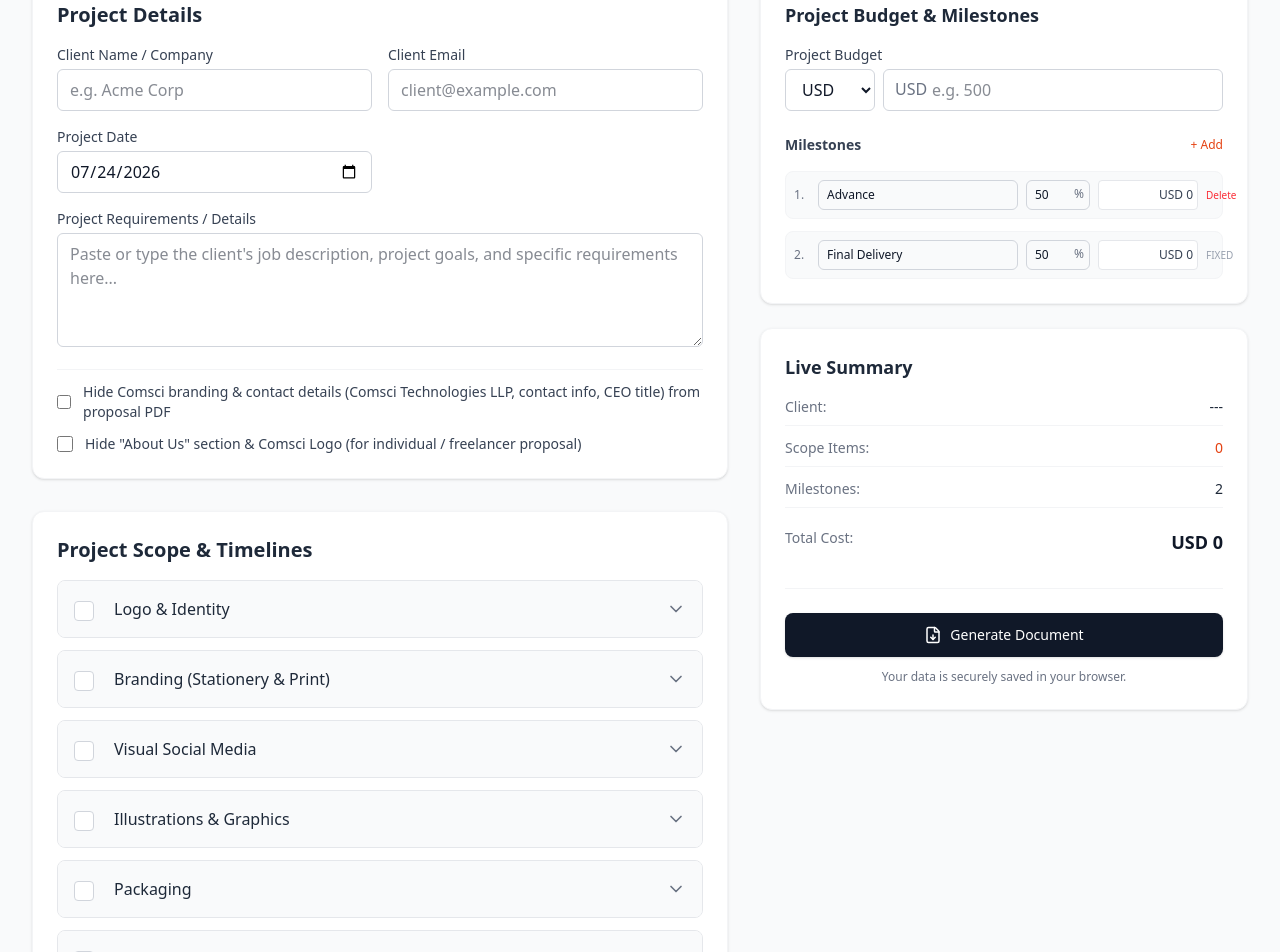
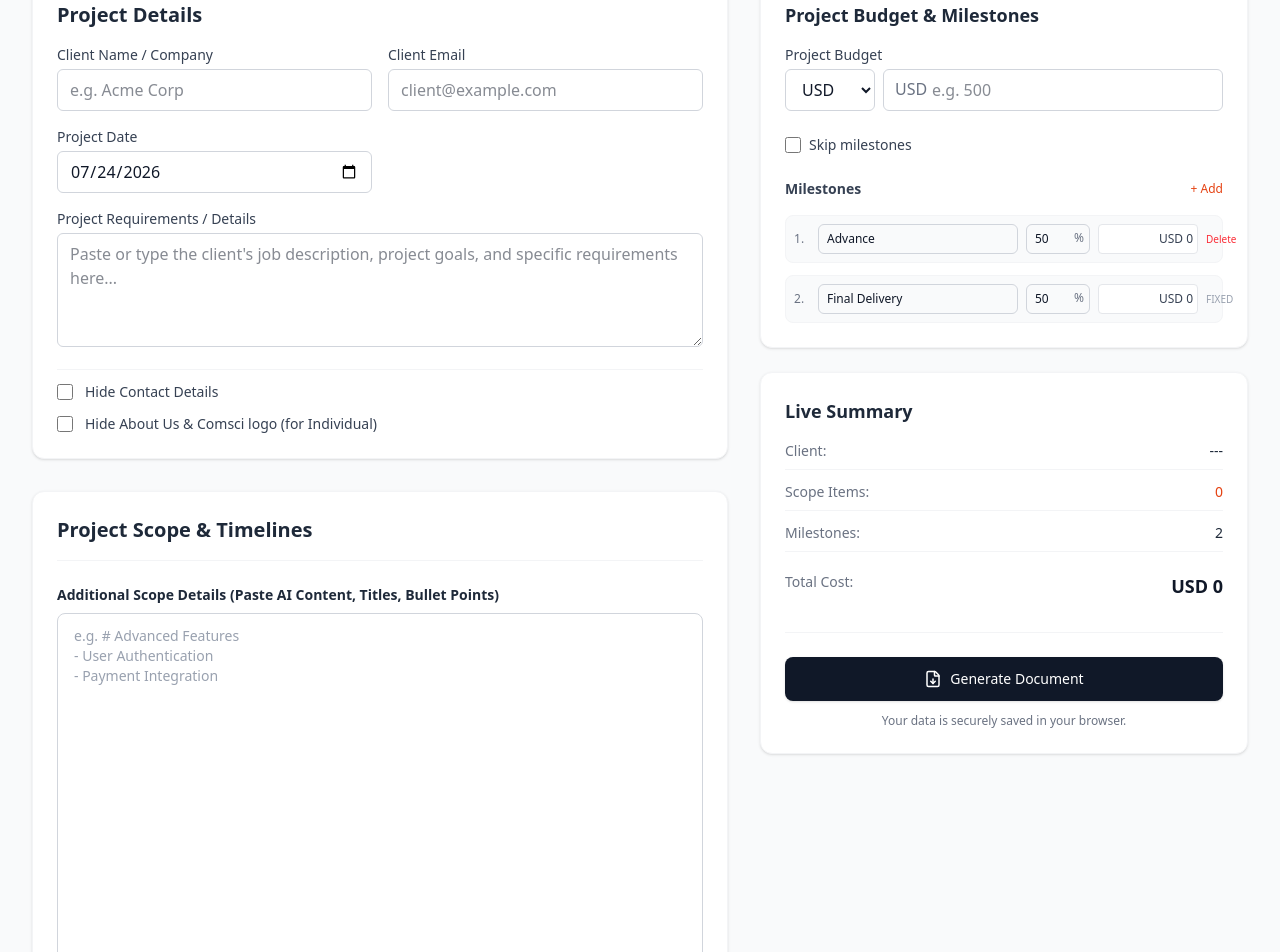
Before and after one commit to AryaKagathara/Proposal-Generator, a Next.js app: page / in a window 1280 px wide. Shown: the part 160-1112 px from the top of the page. Built offline with nearby package versions, Linux system fonts and the light colour scheme; what @react-pdf/renderer would draw is missing.

Commit message:
Budget checkbox and Serive detail hide

```diff
--- a/package.json
+++ b/package.json
@@ -9,6 +9,8 @@
     "lint": "eslint"
   },
   "dependencies": {
+    "@fontsource/playfair-display": "^5.3.0",
+    "@fontsource/plus-jakarta-sans": "^5.3.0",
     "@react-pdf/renderer": "^4.3.2",
     "lucide-react": "^0.577.0",
     "next": "16.1.7",
--- a/src/components/BudgetMilestones.tsx
+++ b/src/components/BudgetMilestones.tsx
@@ -51,6 +51,20 @@ export function BudgetMilestones({
           </div>
         </div>
 
+        <div className="flex items-center mb-6">
+          <input
+            id="hideMilestones"
+            type="checkbox"
+            checked={state.hideMilestones || false}
+            onChange={(e) => updateField("hideMilestones", e.target.checked)}
+            className="h-4 w-4 text-blue-600 focus:ring-blue-500 border-gray-300 rounded cursor-pointer"
+          />
+          <label htmlFor="hideMilestones" className="ml-2 block text-sm text-gray-700 cursor-pointer select-none">
+            Skip milestones
+          </label>
+        </div>
+
+        {!state.hideMilestones && (
           <div className="space-y-4">
             <div className="flex items-center justify-between">
               <h3 className="text-sm font-semibold text-gray-700">Milestones</h3>
@@ -114,6 +128,7 @@ export function BudgetMilestones({
               )}
             </div>
           </div>
+        )}
       </div>
     </div>
   );
--- a/src/components/HeaderForm.tsx
+++ b/src/components/HeaderForm.tsx
@@ -65,7 +65,7 @@ export function HeaderForm({
             className="h-4 w-4 text-blue-600 focus:ring-blue-500 border-gray-300 rounded cursor-pointer"
           />
           <label htmlFor="hideContactDetails" className="text-sm font-medium text-gray-700 cursor-pointer select-none">
-            Hide Comsci branding & contact details (Comsci Technologies LLP, contact info, CEO title) from proposal PDF
+            Hide Contact Details
           </label>
         </div>
 
@@ -78,7 +78,7 @@ export function HeaderForm({
             className="h-4 w-4 text-blue-600 focus:ring-blue-500 border-gray-300 rounded cursor-pointer"
           />
           <label htmlFor="hideAboutAndLogo" className="text-sm font-medium text-gray-700 cursor-pointer select-none">
-            Hide "About Us" section & Comsci Logo (for individual / freelancer proposal)
+            Hide About Us & Comsci logo (for Individual)
           </label>
         </div>
       </div>
--- a/src/components/ProposalGenerator.tsx
+++ b/src/components/ProposalGenerator.tsx
@@ -123,10 +123,12 @@ export function ProposalGenerator() {
                     <span className="text-gray-500">Scope Items:</span>
                     <span className="font-medium text-blue-600">{state.selectedScope.length}</span>
                   </div>
-                  <div className="flex justify-between border-b border-gray-100 pb-2">
-                    <span className="text-gray-500">Milestones:</span>
-                    <span className="font-medium text-gray-800">{state.paymentMilestones.length}</span>
-                  </div>
+                  {!state.hideMilestones && (
+                    <div className="flex justify-between border-b border-gray-100 pb-2">
+                      <span className="text-gray-500">Milestones:</span>
+                      <span className="font-medium text-gray-800">{state.paymentMilestones.length}</span>
+                    </div>
+                  )}
                   <div className="flex justify-between pt-2">
                     <span className="text-gray-500 font-medium">Total Cost:</span>
                     <span className="font-bold text-gray-900 text-lg">
--- a/src/components/ProposalPDF.tsx
+++ b/src/components/ProposalPDF.tsx
@@ -200,6 +200,9 @@ export const ProposalDocument = ({ state, origin = '' }: { state: ProposalState,
         <Page size="A4" style={styles.page}>
           <View>
             <Text style={styles.header}>Project Understanding & Requirements</Text>
+            <Text style={styles.text}>
+              The following outlines the project description and understanding.
+            </Text>
             <View style={styles.projectDetailsBox} wrap={true}>
               {cleanText(state.projectDetails).split('\n').map((para, i) => (
                 <Text key={i} style={styles.text}>{para}</Text>
@@ -212,10 +215,10 @@ export const ProposalDocument = ({ state, origin = '' }: { state: ProposalState,
 
       {/* Page 3: Scope of Work & Timelines */}
       <Page size="A4" style={styles.page}>
+        <View style={styles.section}>
           <Text style={styles.header}>Project Scope & Timelines</Text>
-        <View style={styles.section}>
           <Text style={styles.text}>
-            The following outlines the specific deliverables, services, and timelines included in this project.
+            The following outlines the message, specific deliverables, services, and timelines included in this project.
           </Text>
         </View>
 
@@ -229,7 +232,7 @@ export const ProposalDocument = ({ state, origin = '' }: { state: ProposalState,
             const items = groupedScope[categoryId];
 
             return (
-              <View key={categoryId} style={{ marginBottom: 15 }}>
+              <View key={categoryId}>
                 <Text style={styles.subHeader}>{cleanText(titleWithTimeline)}</Text>
                 {items.map((item, idx) => (
                   <View key={idx} style={styles.listItem}>
@@ -246,7 +249,7 @@ export const ProposalDocument = ({ state, origin = '' }: { state: ProposalState,
         )}
 
         {state.customScopeContent && (
-          <View style={[styles.projectDetailsBox, { marginTop: 20 }]} wrap={true}>
+          <View style={[styles.projectDetailsBox]} wrap={true}>
             {renderCustomText(cleanText(state.customScopeContent), styles)}
           </View>
         )}
@@ -261,6 +264,8 @@ export const ProposalDocument = ({ state, origin = '' }: { state: ProposalState,
           <Text style={styles.subHeader}>Total Project Cost: {currencySymbol}{state.totalPrice || '0.00'}</Text>
         </View>
 
+        {!state.hideMilestones && (
+          <>
             <Text style={[styles.subHeader]}>Payment Milestones</Text>
             <View style={[styles.table, { marginTop: 5 }]}>
               <View style={[styles.tableRow, styles.tableHeader]}>
@@ -280,6 +285,8 @@ export const ProposalDocument = ({ state, origin = '' }: { state: ProposalState,
                 )
               })}
             </View>
+          </>
+        )}
 
         <Text style={[styles.subHeader]}>Payment Mode</Text>
         <View style={styles.section}>
--- a/src/components/ScopeBuilder.tsx
+++ b/src/components/ScopeBuilder.tsx
@@ -34,8 +34,8 @@ export function ScopeBuilder({
 
   return (
     <div className="space-y-4 p-6 bg-white rounded-xl shadow-sm border border-gray-100">
-      <h2 className="text-xl font-semibold text-gray-800 mb-4">Project Scope & Timelines</h2>
-      <div className="space-y-3">
+      <h2 className="text-xl font-semibold text-gray-800">Project Scope & Timelines</h2>
+      {/* <div className="space-y-3">
         {SERVICES_DATA.map((cat) => {
           const isExpanded = expandedCats.includes(cat.id);
           const selectedCount = state.selectedScope.filter(s => s.categoryId === cat.id).length;
@@ -114,7 +114,7 @@ export function ScopeBuilder({
                           </label>
                           {checked ? (
                             <textarea
-                              rows={2}
+                              rows={6}
                               value={selectedItem.description}
                               onChange={(e) => updateScopeItemDescription(sub.id, e.target.value)}
                               className="mt-2 w-full px-3 py-2 text-sm border border-gray-300 rounded-md focus:outline-none focus:ring-2 focus:ring-blue-500"
@@ -131,14 +131,14 @@ export function ScopeBuilder({
             </div>
           )
         })}
-      </div>
+      </div> */}
 
-      <div className="mt-8 pt-6 border-t border-gray-100">
+      <div className="pt-6 border-t border-gray-100">
         <label className="block text-sm font-semibold text-gray-800 mb-2">
           Additional Scope Details (Paste AI Content, Titles, Bullet Points)
         </label>
         <textarea
-          rows={6}
+          rows={20}
           value={state.customScopeContent}
           onChange={(e) => updateField("customScopeContent", e.target.value)}
           className="w-full px-4 py-3 text-sm border border-gray-300 rounded-lg focus:outline-none focus:ring-2 focus:ring-blue-500 bg-white placeholder-gray-400"
--- a/src/hooks/useProposalState.ts
+++ b/src/hooks/useProposalState.ts
@@ -46,6 +46,7 @@ export type ProposalState = {
   customScopeContent: string;
   hideContactDetails?: boolean;
   hideAboutAndLogo?: boolean;
+  hideMilestones?: boolean;
 };
 
 const defaultState: ProposalState = {
@@ -66,6 +67,7 @@ const defaultState: ProposalState = {
   customScopeContent: "",
   hideContactDetails: false,
   hideAboutAndLogo: false,
+  hideMilestones: false,
 };
 
 export function useProposalState() {
```
Also changed, not shown: 1 other file (tests, documents, lock files or other folders). Lines whose indentation alone changed are shown as unchanged.
